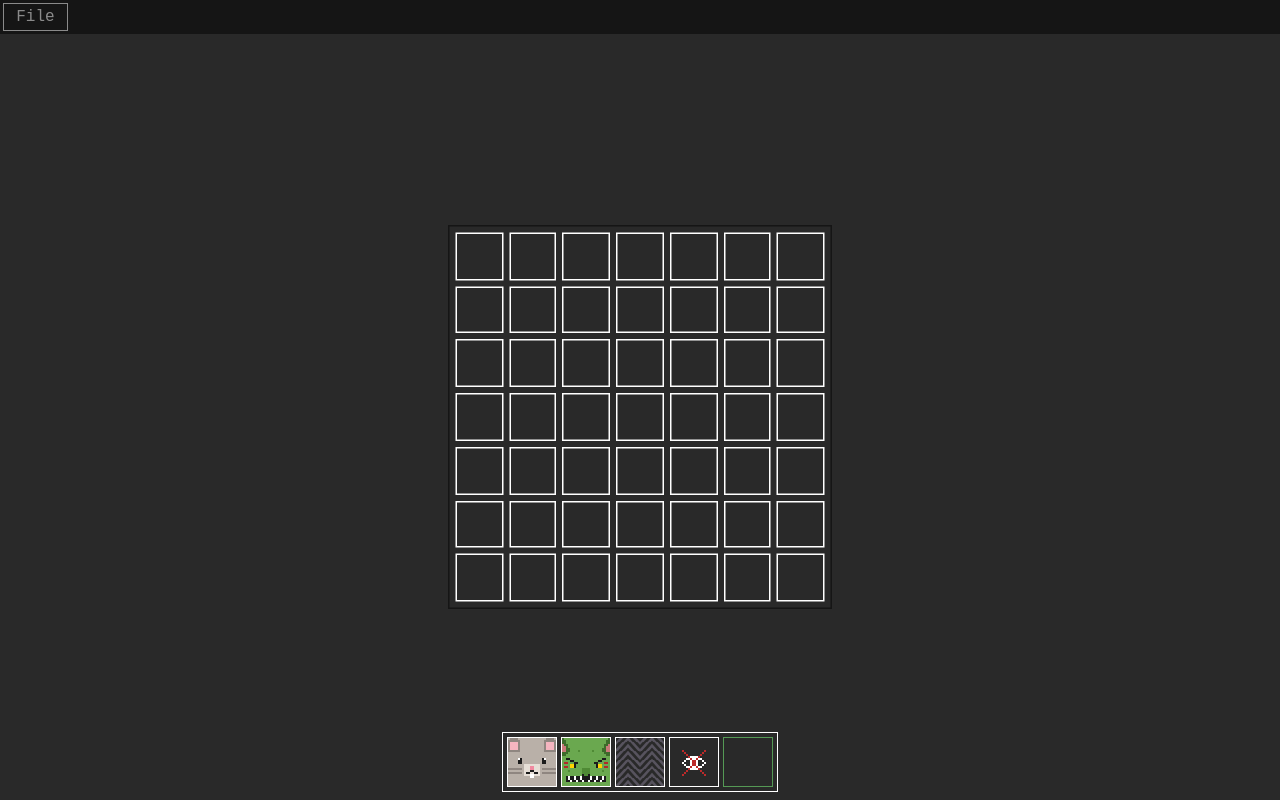
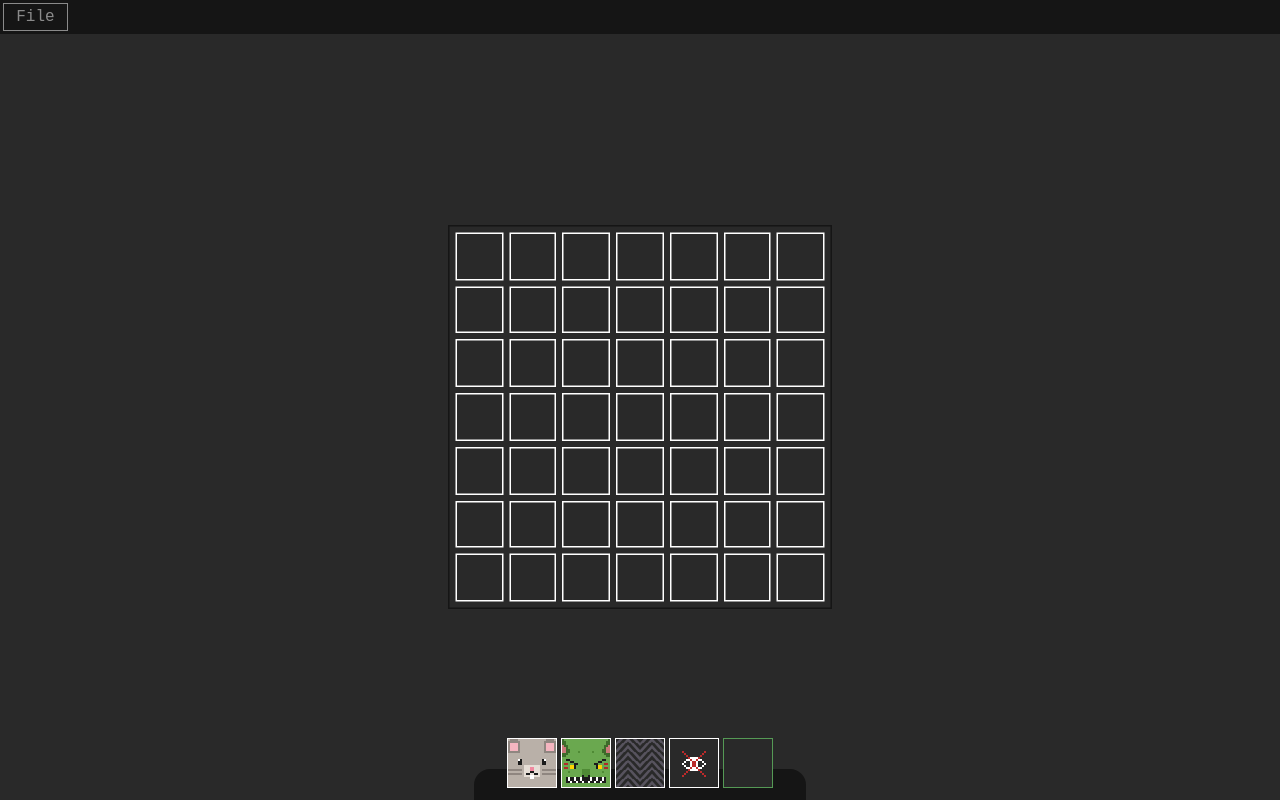
Before and after one commit to NotTimTam/goblex, a plain HTML site: page index.html in a window 1280 px wide. Drawn offline with Linux system fonts and the light colour scheme.

Commit message:
Improve toolbar gui

```diff
--- a/assets/classes/LevelBuilder.js
+++ b/assets/classes/LevelBuilder.js
@@ -253,7 +253,7 @@ export default class LevelBuilder {
     // Create tooling
     this.toolbar = document.createElement("div");
     this.toolbar.className = "toolbar";
-    document.body.children[1].appendChild(this.toolbar);
+    canvasContainer.appendChild(this.toolbar);
 
     const tools = [
       {
--- a/assets/styles/builder.css
+++ b/assets/styles/builder.css
@@ -84,11 +84,22 @@ main.level-builder div.toolbar {
 
   transform: translateX(-50%);
 
-  border: 1px solid white;
+  padding-bottom: 0.75rem;
+}
 
-  margin-bottom: 0.5rem;
+main.level-builder div.toolbar::before {
+  position: absolute;
+  bottom: 0;
+  left: calc(-25% * 0.5);
+  z-index: -1;
 
-  padding: 0.25rem;
+  content: "";
+  background-color: #151515;
+  width: 125%;
+  height: 50%;
+
+  border-top-left-radius: 1rem;
+  border-top-right-radius: 1rem;
 }
 
 main.level-builder div.toolbar button.tool {
```
